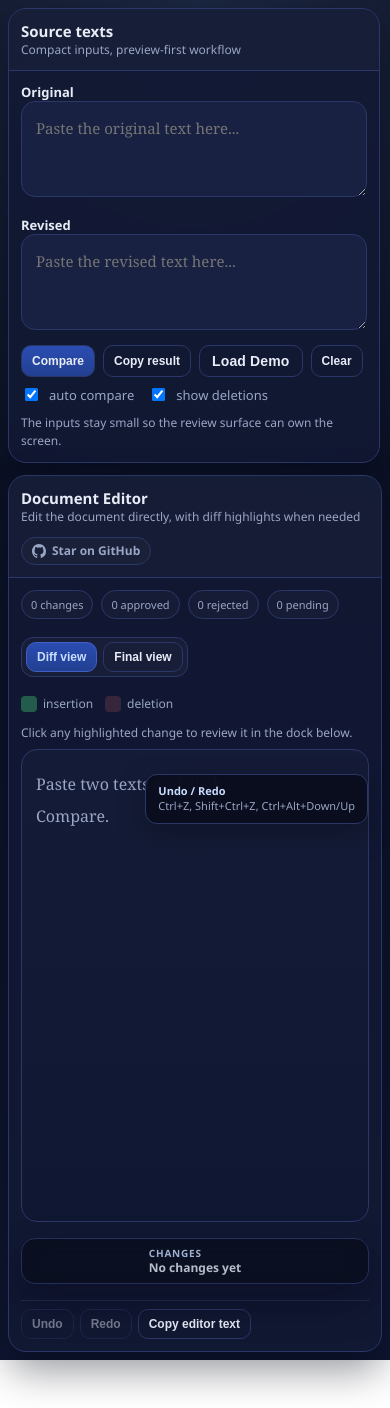
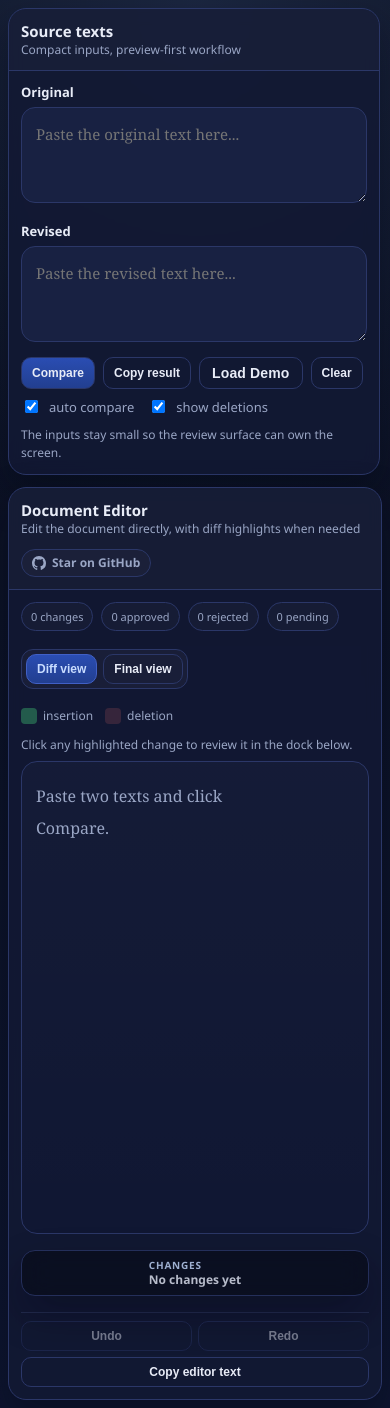
Before and after one commit to tzahifadida/redline-compare, a plain HTML site: page index.html in a window 390 px wide. Before the commit the page ends 1360 px from the top, so only its background shows below. Drawn offline with Linux system fonts and the light colour scheme.

Commit message:
mobile fixes

```diff
--- a/index.html
+++ b/index.html
@@ -88,6 +88,11 @@
       font-size: 15px;
     }
 
+    .source-label {
+      font-size: 13px;
+      margin-bottom: 6px;
+    }
+
     .panel-subtitle {
       color: var(--muted);
       font-size: 12px;
@@ -906,6 +911,21 @@
       textarea {
         min-height: 96px;
       }
+      .review-toolbar,
+      .review-toolbar-group {
+        flex-wrap: wrap;
+        width: 100%;
+      }
+      .review-toolbar-group button {
+        flex: 1 1 calc(50% - 3px);
+        min-width: 0;
+      }
+      #copyApproved {
+        flex-basis: 100%;
+      }
+      .shortcut-tip {
+        display: none;
+      }
       .review-dock-top {
         flex-direction: column;
       }
@@ -930,9 +950,9 @@
             </div>
           </div>
           <div class="panel-body">
-            <div class="panel-title" style="font-size: 13px;">Original</div>
+            <div class="panel-title source-label">Original</div>
             <textarea id="oldText" placeholder="Paste the original text here..."></textarea>
-            <div class="panel-title" style="font-size: 13px; margin-top: 14px;">Revised</div>
+            <div class="panel-title source-label" style="margin-top: 14px;">Revised</div>
             <textarea id="newText" placeholder="Paste the revised text here..."></textarea>
             <div class="toolbar">
               <button id="compareBtn" class="primary compact">Compare</button>
```
